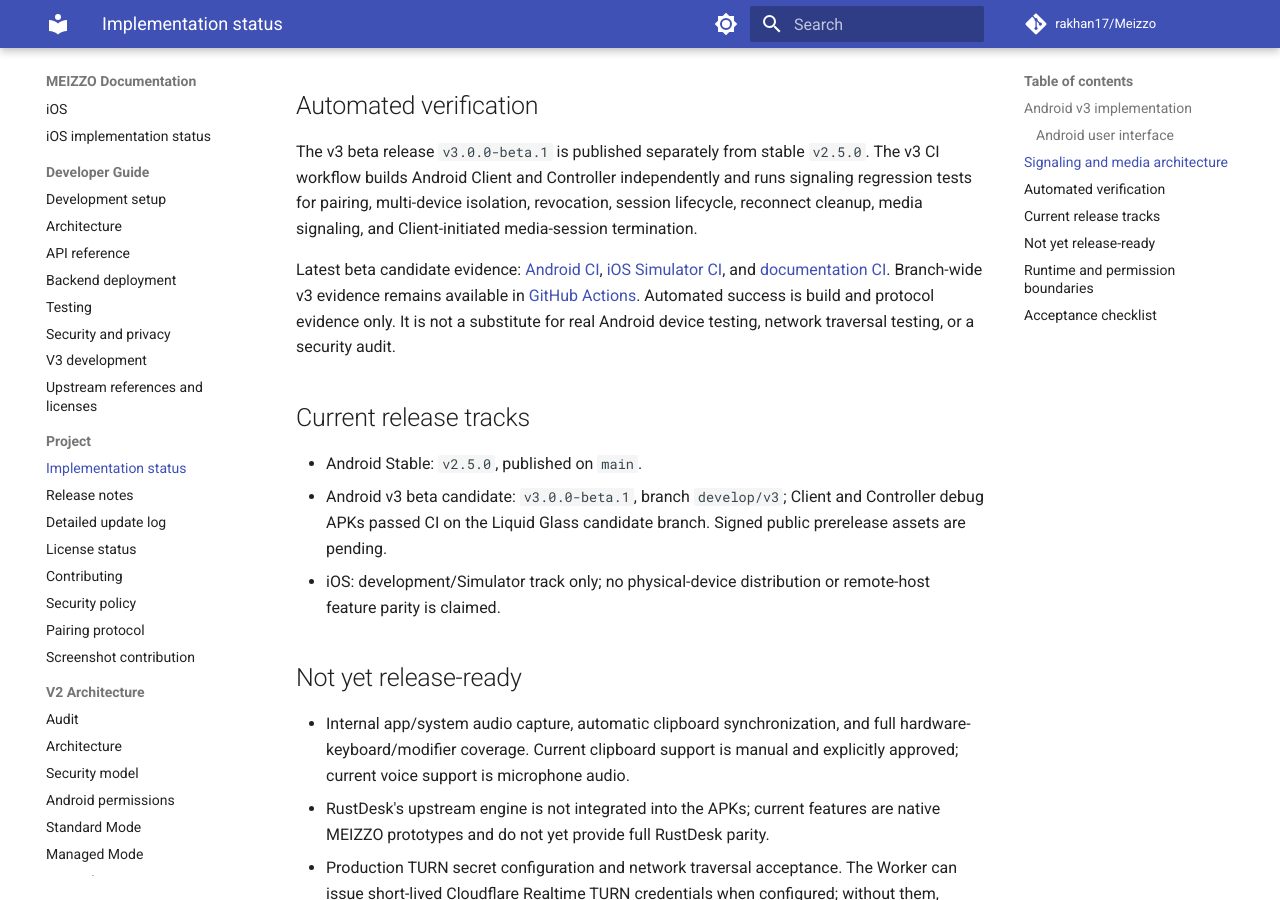
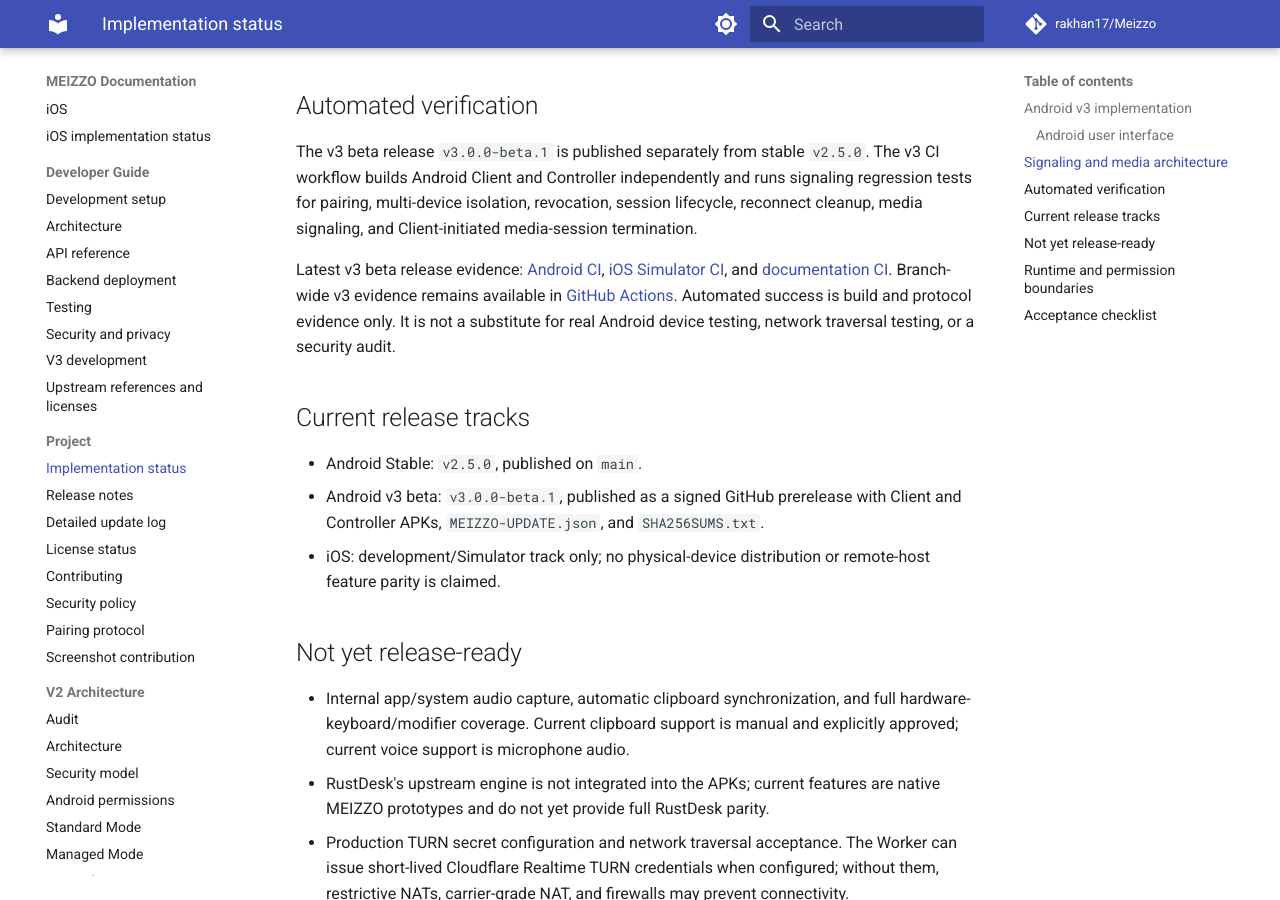
Before and after one commit to rakhan17/Meizzo, an MkDocs documentation site: the page built from docs/implementation-status.md, in a window 1280 px wide and 900 px high, scrolled down 3079 px. Built offline with MkDocs 1.6.1 and Material for MkDocs 9.7.7, drawn with Linux system fonts in a browser that asks for light colours; comment, search, counter and statistics services are not loaded.

Commit message:
docs(beta): correct endpoint guidance and published release status

```diff
--- a/docs/implementation-status.md
+++ b/docs/implementation-status.md
@@ -91,14 +91,14 @@ signaling regression tests for pairing, multi-device isolation, revocation,
 session lifecycle, reconnect cleanup, media signaling, and Client-initiated
 media-session termination.
 
-Latest beta candidate evidence: [Android CI](https://github.com/rakhan17/Meizzo/actions/runs/43144166641), [iOS Simulator CI](https://github.com/rakhan17/Meizzo/actions/runs/43144166627), and [documentation CI](https://github.com/rakhan17/Meizzo/actions/runs/43144166568). Branch-wide v3 evidence remains available in [GitHub Actions](https://github.com/rakhan17/Meizzo/actions?query=branch%3Adevelop%2Fv3).
+Latest v3 beta release evidence: [Android CI](https://github.com/rakhan17/Meizzo/actions/runs/43144166641), [iOS Simulator CI](https://github.com/rakhan17/Meizzo/actions/runs/43144166627), and [documentation CI](https://github.com/rakhan17/Meizzo/actions/runs/43144166568). Branch-wide v3 evidence remains available in [GitHub Actions](https://github.com/rakhan17/Meizzo/actions?query=branch%3Adevelop%2Fv3).
 Automated success is build and protocol evidence only. It is not a substitute
 for real Android device testing, network traversal testing, or a security audit.
 
 ## Current release tracks
 
 - Android Stable: `v2.5.0`, published on `main`.
-- Android v3 beta candidate: `v3.0.0-beta.1`, branch `develop/v3`; Client and Controller debug APKs passed CI on the Liquid Glass candidate branch. Signed public prerelease assets are pending.
+- Android v3 beta: `v3.0.0-beta.1`, published as a signed GitHub prerelease with Client and Controller APKs, `MEIZZO-UPDATE.json`, and `SHA256SUMS.txt`.
 - iOS: development/Simulator track only; no physical-device distribution or
   remote-host feature parity is claimed.
 
```
